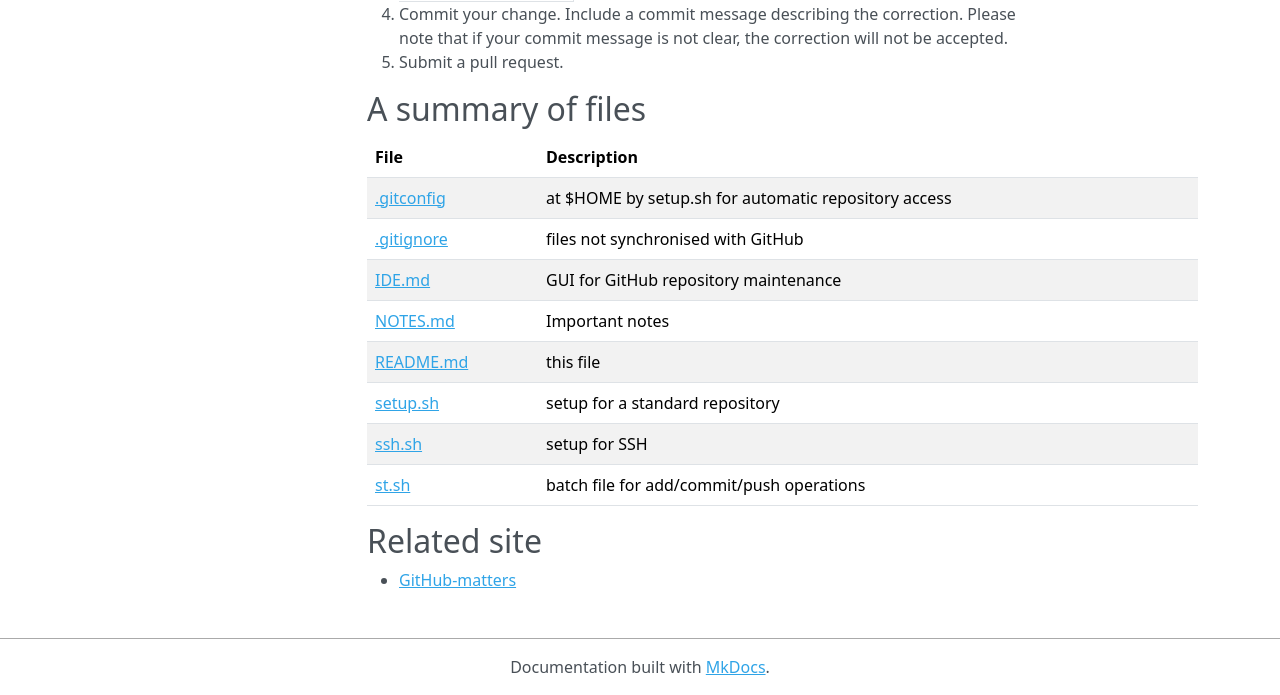
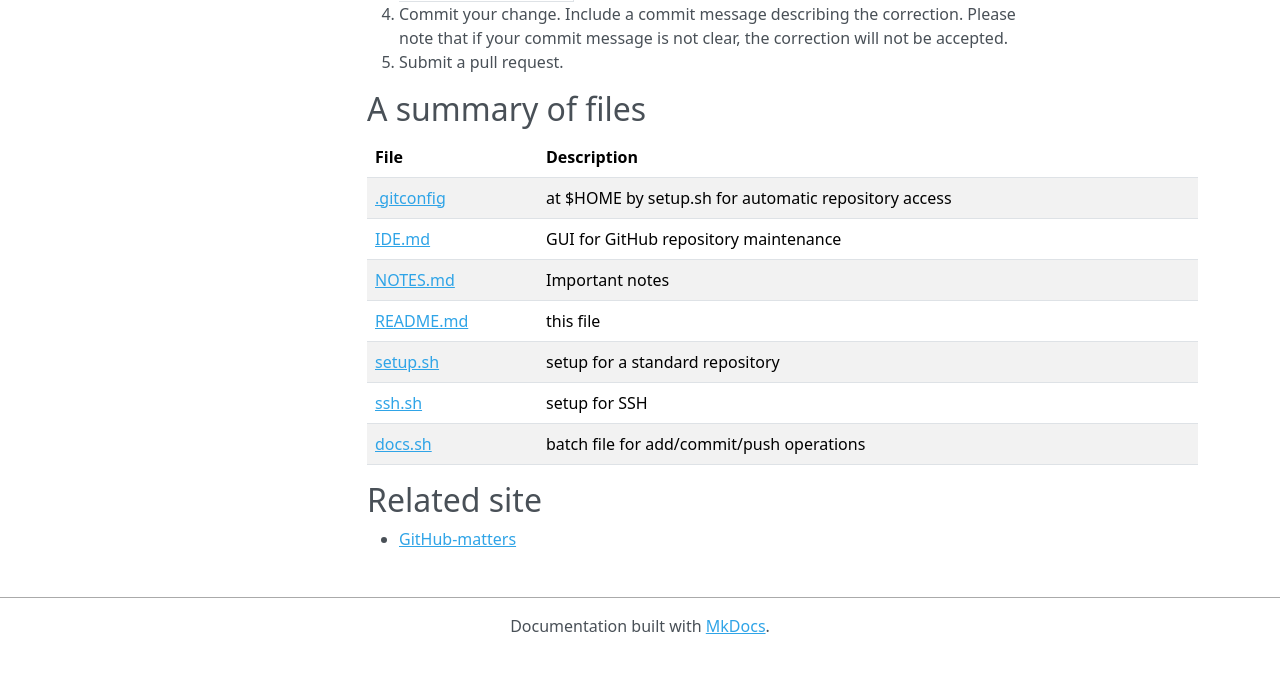
Before and after one commit to jinghuazhao/physalia, an MkDocs documentation site: the page built from docs/README.md, in a window 1280 px wide and 1095 px high, cut to the strip 400-1095 px from the top of the window. Built offline with MkDocs 1.6.1, drawn with Linux system fonts in a browser that asks for light colours; nearby versions of some CDN libraries; a script that is not in the unit is left out.

Commit message:
physalia

```diff
--- a/docs/README.md
+++ b/docs/README.md
@@ -19,13 +19,12 @@ Efforts are highly welcome as a long-term project, via the following steps:
  **File** | **Description**
  -----|-------------------------------------------------------------------------
  [.gitconfig](.gitconfig) | at $HOME by setup.sh for automatic repository access
- [.gitignore](.gitignore) | files not synchronised with GitHub
  [IDE.md](IDE.md) | GUI for GitHub repository maintenance
  [NOTES.md](NOTES.md) | Important notes
  [README.md](README.md) | this file
  [setup.sh](setup.sh) | setup for a standard repository
  [ssh.sh](ssh.sh) | setup for SSH
- [st.sh](st.sh) | batch file for add/commit/push operations
+ [docs.sh](docs.sh) | batch file for add/commit/push operations
 
 ## Related site
 
```
